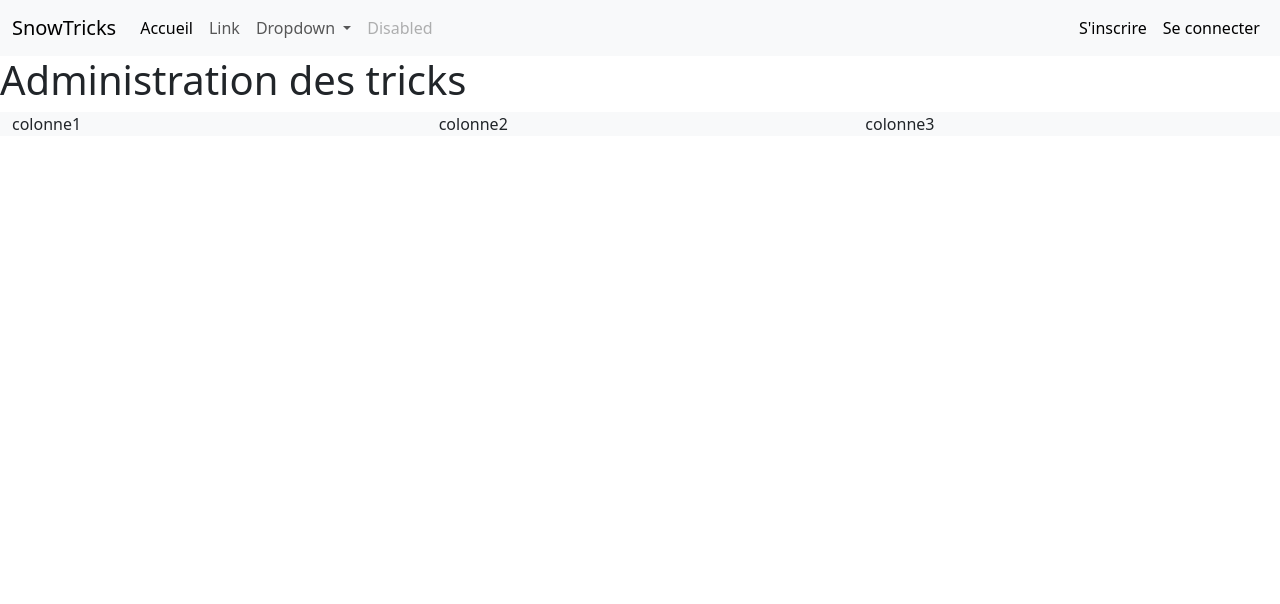
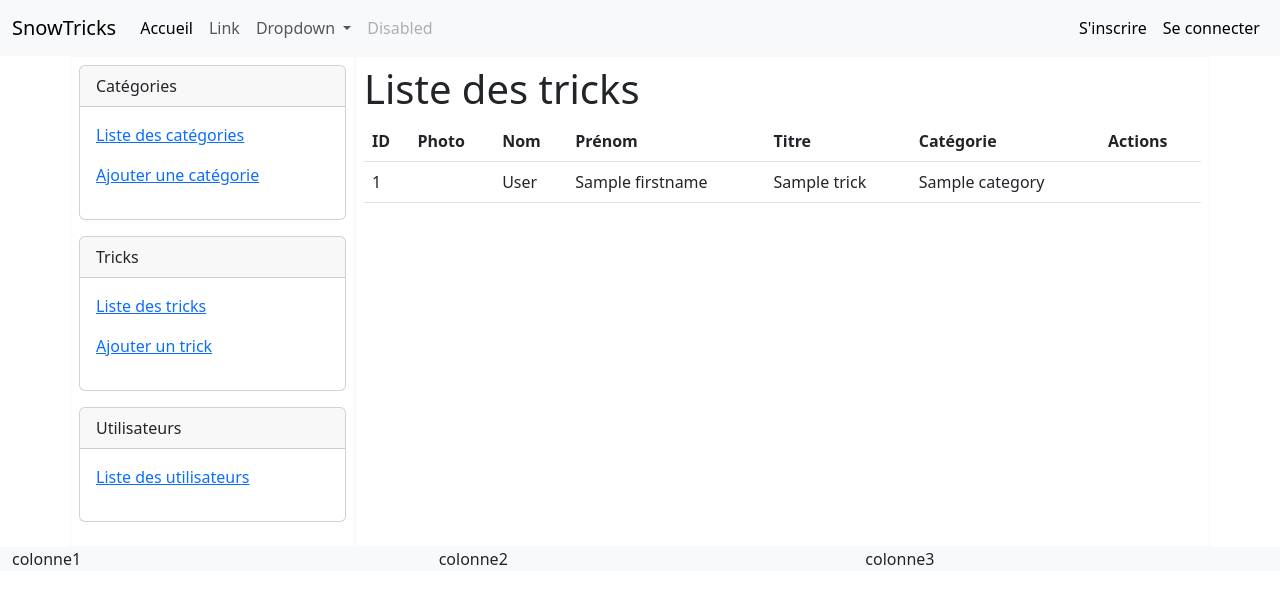
Before and after one commit to zaynakaadan/SnowTricks, a Symfony app: template templates/admin/tricks/index.html.twig in a window 1280 px wide. Shown: the top 604 px of the page. Run offline with Twig, Linux system fonts and the light colour scheme; the template is opened without the code that fills it: most values are stand-ins (such as "Sample title", 1, 10 or a date in 2020); some libraries are stand-ins or nearby versions.

Commit message:
Create an administration interface

```diff
--- a/src/Entity/Categories.php
+++ b/src/Entity/Categories.php
@@ -31,6 +31,7 @@ class Categories
      * @ORM\OneToMany(targetEntity="Tricks", mappedBy="category")
      */
     private $tricks;
+
 
 
     public function __construct()
@@ -84,4 +85,5 @@ class Categories
 
         return $this;
     }
+
 }
--- a/src/Repository/TricksRepository.php
+++ b/src/Repository/TricksRepository.php
@@ -20,6 +20,10 @@ class TricksRepository extends ServiceEntityRepository
     public function __construct(ManagerRegistry $registry)
     {
         parent::__construct($registry, Tricks::class);
+    }
+    public function findAll(): array
+    {
+        return parent::findAll();
     }
 
     public function findTricksPaginated(int $page, string $slug, int $limit = 6): array
--- /dev/null
+++ b/templates/_partials/_adminnav.html.twig
@@ -0,0 +1,28 @@
+<aside class="col-3 border border-light bg-white p-2">
+    <article class="card mb-3">
+        <div class="card-header">
+            Catégories
+        </div>
+        <div class="card-body">
+            <p><a href="{{ path('admin_categories_index') }}">Liste des catégories</a></p>
+            <p><a href="">Ajouter une catégorie</a></p>
+        </div>
+    </article>
+    <article class="card mb-3">
+        <div class="card-header">
+            Tricks
+        </div>
+        <div class="card-body">
+            <p><a href="{{ path('admin_tricks_index') }}">Liste des tricks</a></p>
+            <p><a href="{{ path('admin_tricks_add') }}">Ajouter un trick</a></p>
+        </div>
+    </article>
+    <article class="card mb-3">
+        <div class="card-header">
+            Utilisateurs
+        </div>
+        <div class="card-body">
+            <p><a href="{{ path('admin_users_index') }}">Liste des utilisateurs</a></p>
+        </div>
+    </article>
+</aside>
--- a/templates/_partials/_nav.html.twig
+++ b/templates/_partials/_nav.html.twig
@@ -29,6 +29,12 @@
             </ul>
             <ul class="navbar-nav ms-auto mb-2 mb-lg-0">
                 {% if app.user %}
+                {% if is_granted('ROLE_TRICK_ADMIN') %}
+                    <li class="nav-item">
+                        <a class="nav-link active" aria-current="page" href="{{ path('admin_index') }}">Administration</a>
+                    </li>
+                {% endif %}
+
                     <li class="nav-item">
                     <a class="nav-link active" aria-current="page" href="#">Mon compte</a>
                 </li>
--- a/templates/admin/tricks/index.html.twig
+++ b/templates/admin/tricks/index.html.twig
@@ -1,7 +1,41 @@
 {% extends 'base.html.twig' %}
 
-{% block title %}Administration des tricks!{% endblock %}
+{% block title %}Liste des tricks{% endblock %}
 
 {% block body %}
-    <h1>Administration des tricks</h1>
+    <div class="container">
+        <div class="row">
+            {% include "_partials/_adminnav.html.twig" %}
+            <main class="col-9 border border-light bg-white p-2">
+                <h1>Liste des tricks</h1>
+                <table class="table">
+                    <thead>
+                        <tr>
+                            <th>ID</th>
+                            <th>Photo</th>
+                            <th>Nom</th>
+                            <th>Prénom</th>
+                            <th>Titre</th>
+                            <th>Catégorie</th>
+                            <th>Actions</th>
+                        </tr>
+                    </thead>
+                    <tbody>
+                        {% for trick in tricks %}
+                            <tr>
+                                <td>{{ trick.id }}</td>
+                                <td>{{ trick.images[0].name }}</td>
+                                <td>{{ trick.user.lastname }}</td>
+                                <td>{{ trick.user.firstname }}</td>
+                                <td>{{ trick.name }}</td>
+                                <td>{{ trick.category.name }}</td>
+                                <td></td>
+                            </tr>
+                        {% endfor %}
+                    </tbody>
+                </table>
+            </main>
+        </div>
+    </div>
+
 {% endblock %}
```
Also changed, not shown: src/Controller/Admin/CategoriesController.php (added, +24 -0 lines), src/Controller/Admin/MainController.php (added, +22 -0 lines), templates/admin/categories/index.html.twig (added, +33 -0 lines), templates/admin/index.html.twig (added, +15 -0 lines), 1 other file.
